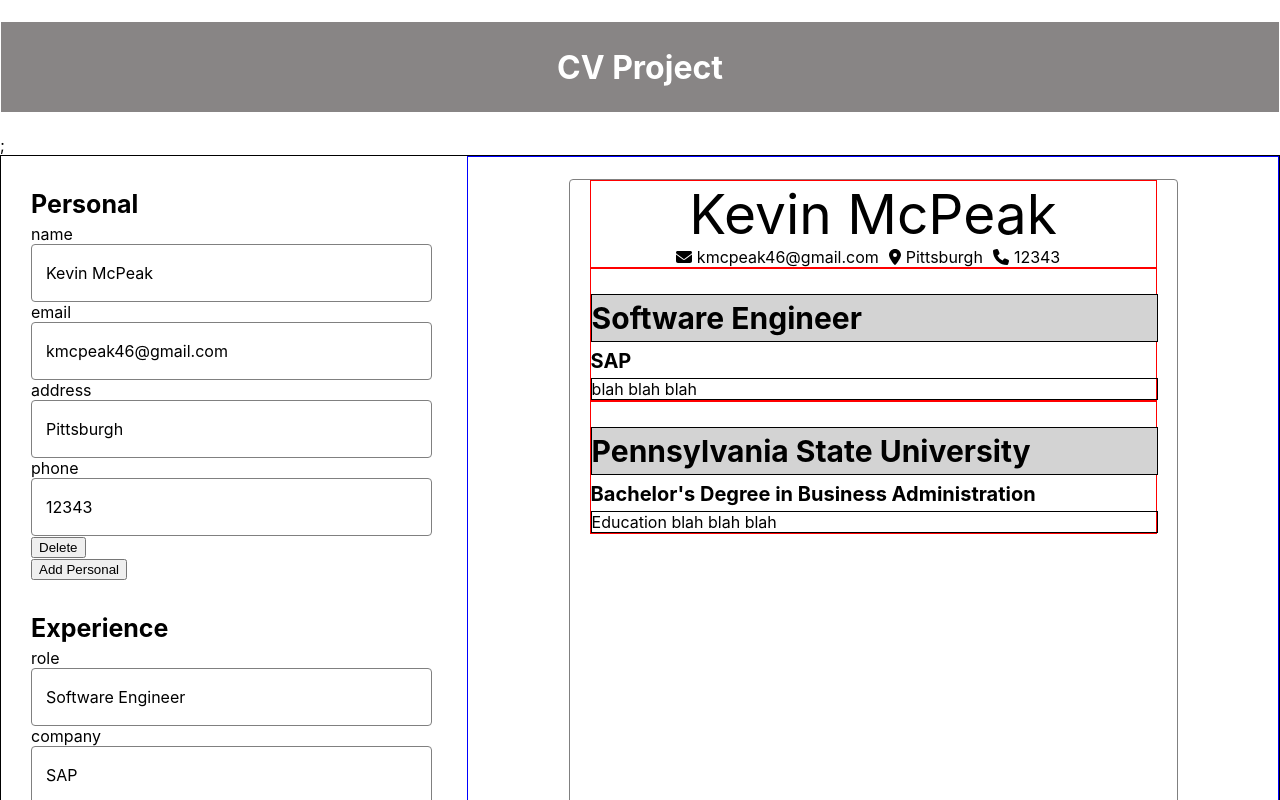
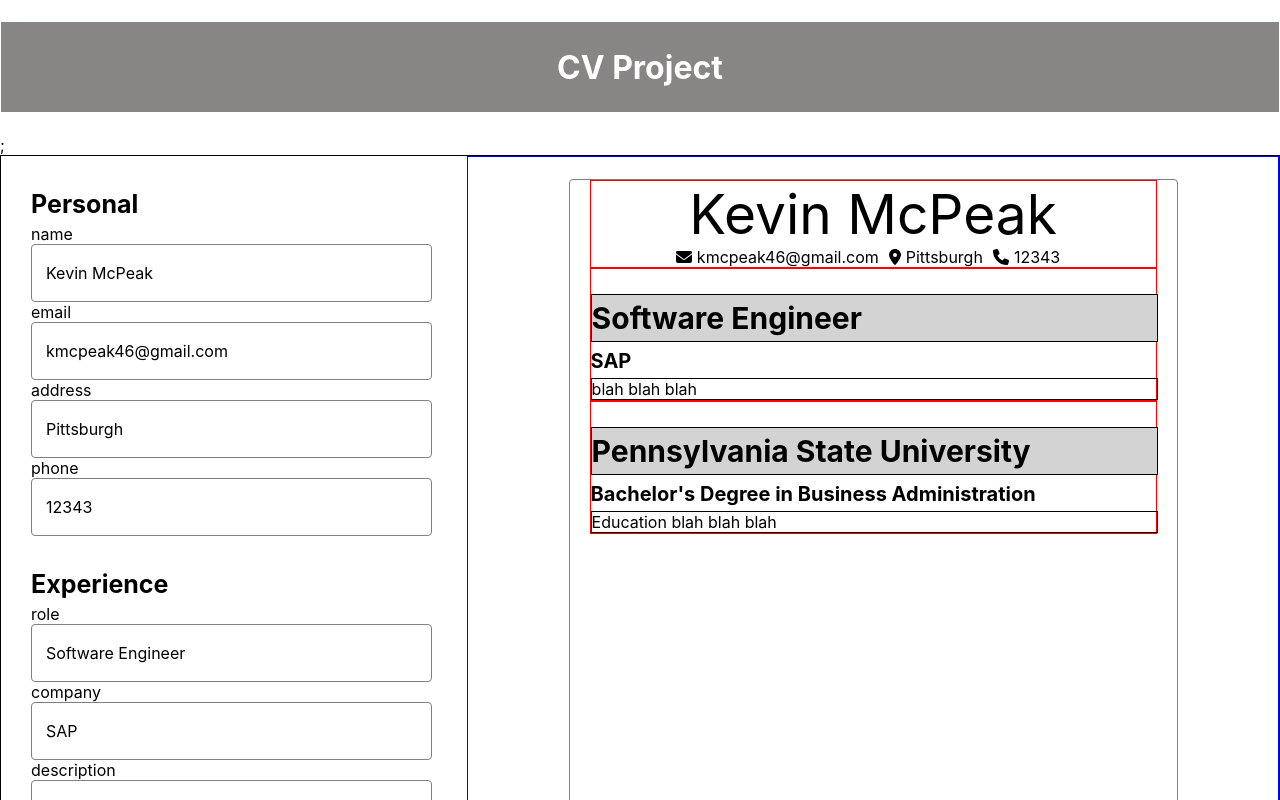
Before and after one commit to kpgh46/coverproject, a React (Create React App) app: page / in a window 1280 px wide. Shown: the top 800 px of the page. Built offline with nearby package versions, Linux system fonts and the light colour scheme.

Commit message:
removed Delete button for Personal section

```diff
--- a/src/App.js
+++ b/src/App.js
@@ -111,7 +111,7 @@ function App() {
 					id={item.id}
 					updatePreview={updatePreview}
 					key={item.id}
-					removePersonal={removePersonal}
+					removeSection={removeSection}
 					setData={setPersonalData}
 				/>
 			</div>
@@ -127,7 +127,7 @@ function App() {
 					id={item.id}
 					updatePreview={updatePreview}
 					key={item.id}
-					removePersonal={removePersonal}
+					removeSection={removeSection}
 					setData={setExperienceData}
 				/>
 			</div>
@@ -142,26 +142,12 @@ function App() {
 					id={item.id}
 					updatePreview={updatePreview}
 					key={item.id}
-					removePersonal={removePersonal}
+					removeSection={removeSection}
 					setData={setEducationData}
 				/>
 			</div>
 		);
 	});
-
-	function addPersonal() {
-		let newSection = {
-			name: "",
-			email: "",
-			address: "",
-			phone: "",
-			id: uniqid(),
-		};
-
-		setPersonalData((oldData) => {
-			return [...oldData, newSection];
-		});
-	}
 
 	function addExperience() {
 		let newSection = {
@@ -189,7 +175,7 @@ function App() {
 		});
 	}
 
-	function removePersonal(event, id, type) {
+	function removeSection(event, id, type) {
 		event.stopPropagation();
 
 		type((oldData) =>
@@ -204,10 +190,7 @@ function App() {
 			<h1 className="header">CV Project </h1>;
 			<div className="main">
 				<div className="entry">
-					<div>
-						{personalEntry}
-						<button onClick={addPersonal}>Add Personal</button>
-					</div>
+					<div>{personalEntry}</div>
 					<div>
 						{experienceEntry}
 						<button onClick={addExperience}>Add Experience</button>
--- a/src/components/Entry.js
+++ b/src/components/Entry.js
@@ -28,13 +28,17 @@ export default function Entry(props) {
 			<h4 className="entry-header">{props.entryHeader}</h4>
 			<div className="entry-section">
 				<form>{textInputs}</form>
+				{props.entryHeader !== "Personal" ? (
 					<button
 						onClick={(event) =>
-						props.removePersonal(event, props.id, props.setData)
+							props.removeSection(event, props.id, props.setData)
 						}
 					>
 						Delete
 					</button>
+				) : (
+					""
+				)}
 			</div>
 		</div>
 	);
```
Lines whose indentation alone changed are shown as unchanged.
